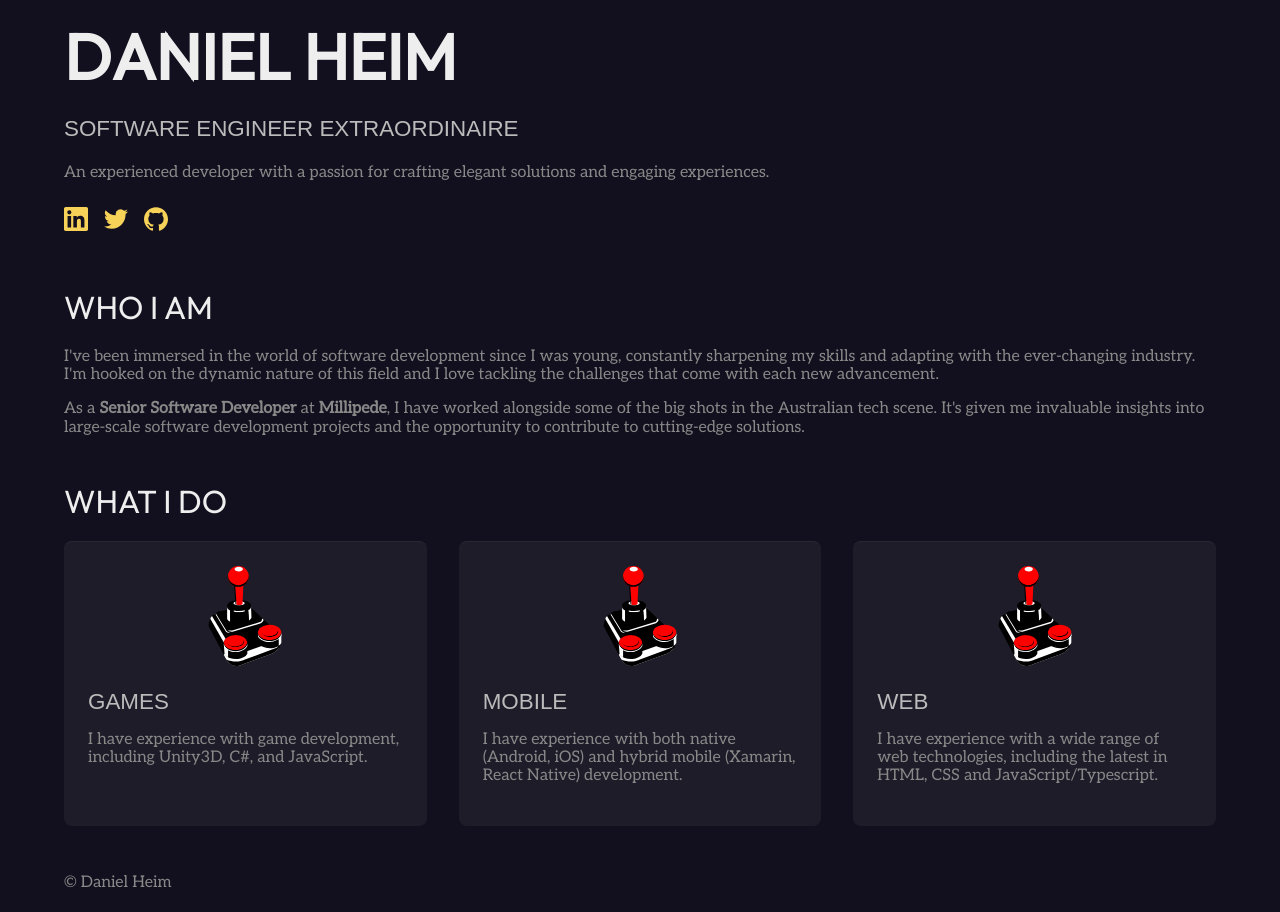
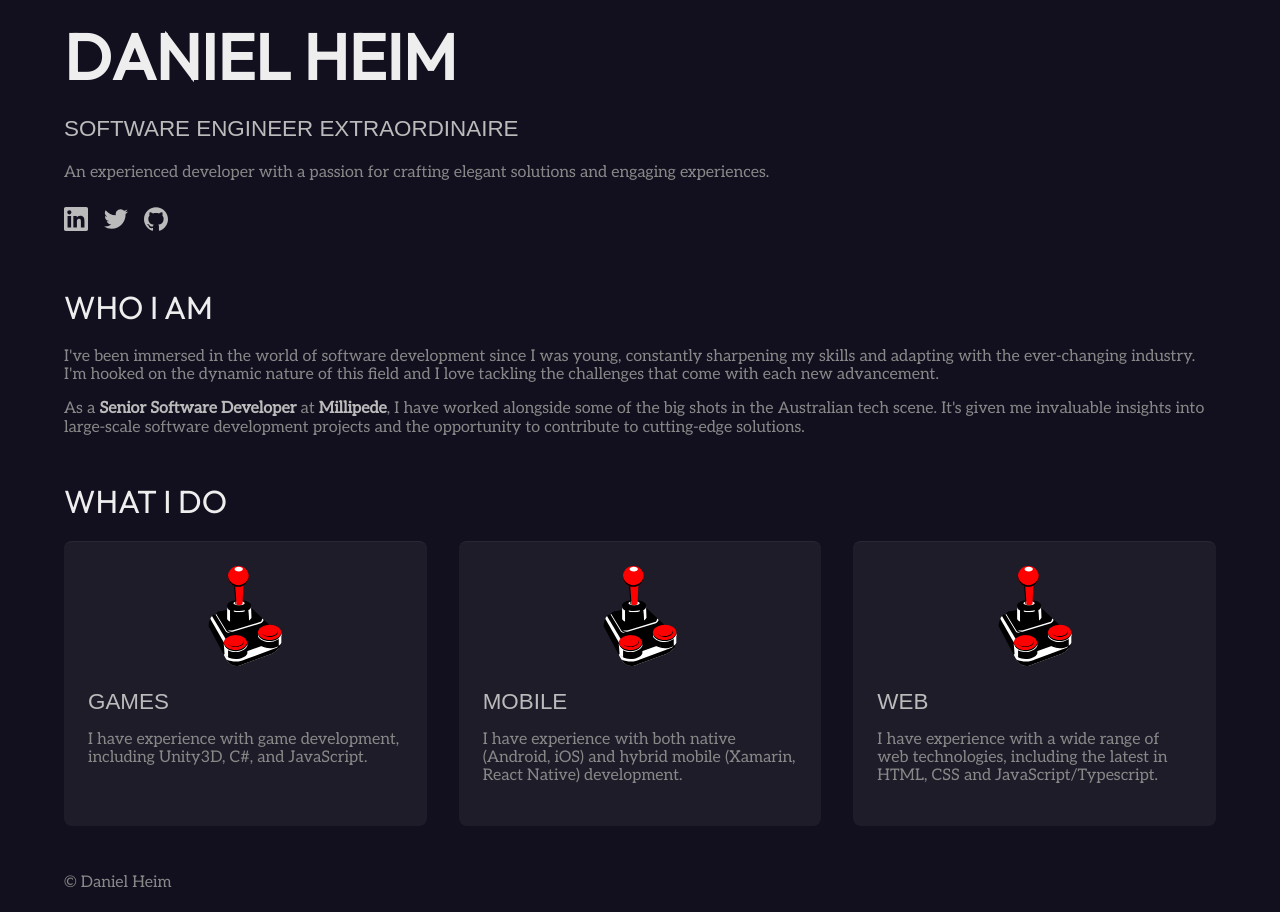
Before and after one commit to danielheim/danielheim.github.io, a React (Create React App) app: page / in a window 1280 px wide. Built offline with nearby package versions, Linux system fonts and the light colour scheme; a web font is replaced by a local one.

Commit message:
More tweaks.

```diff
--- a/src/App.scss
+++ b/src/App.scss
@@ -17,7 +17,7 @@
     padding: 1.5em;
     margin-bottom: 1.5em;
     border-top: 1pt solid rgba($color: #ffffff, $alpha: 0.05);
-    border-radius: 8px;
+    border-radius: 0.5em;
 
     // @media screen and (min-width: 500px) {
     //   display: grid;
--- a/src/index.scss
+++ b/src/index.scss
@@ -34,6 +34,10 @@ h1, h2, h3, h4, h5, h6 {
   color: #eeeeee;
 }
 
+strong {
+  color: #bbbbbb;
+}
+
 .subtitle, article h1 {
   font-family: 'Agdasima', sans-serif;
   text-transform: uppercase;
@@ -42,7 +46,7 @@ h1, h2, h3, h4, h5, h6 {
 }
 
 a, a:link, a:visited {
-  color: #f7d259;
+  color: #bbbbbb;
 }
 
 a:active, a:hover, a:focus {
```
